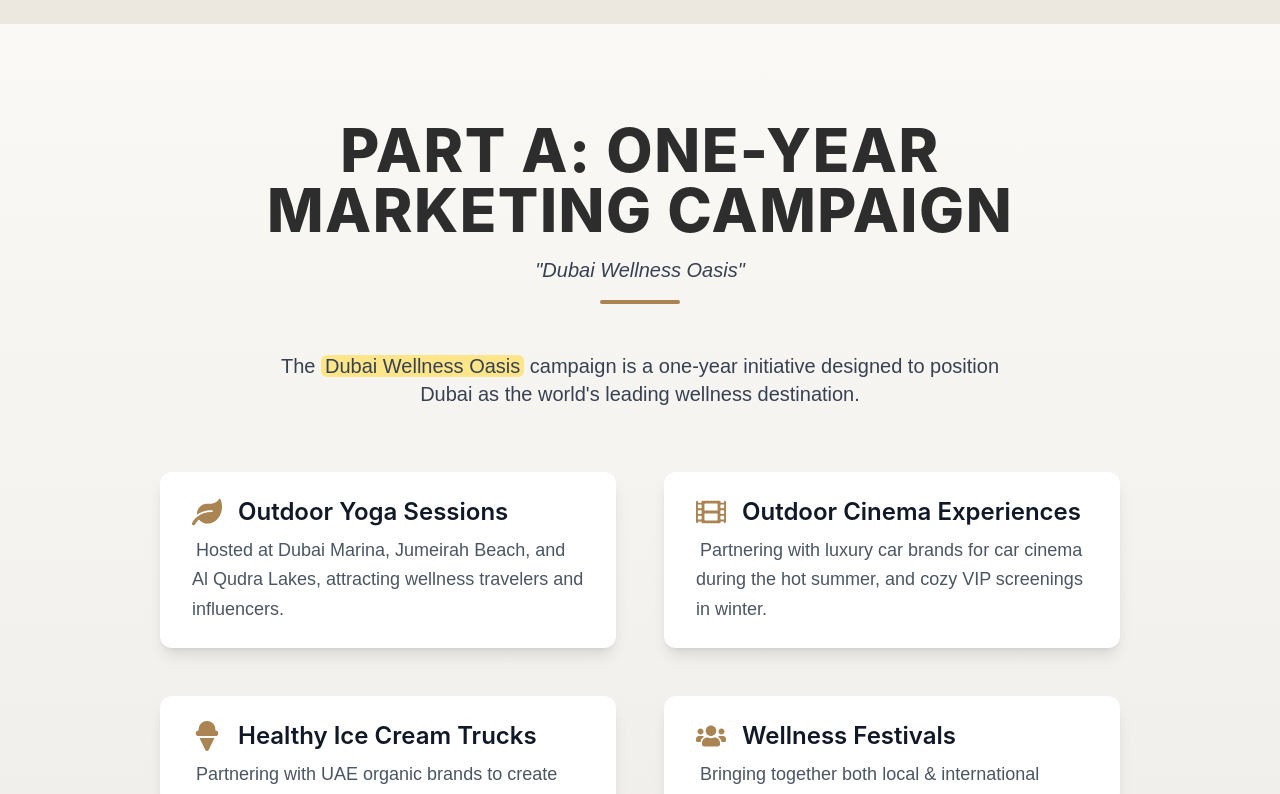
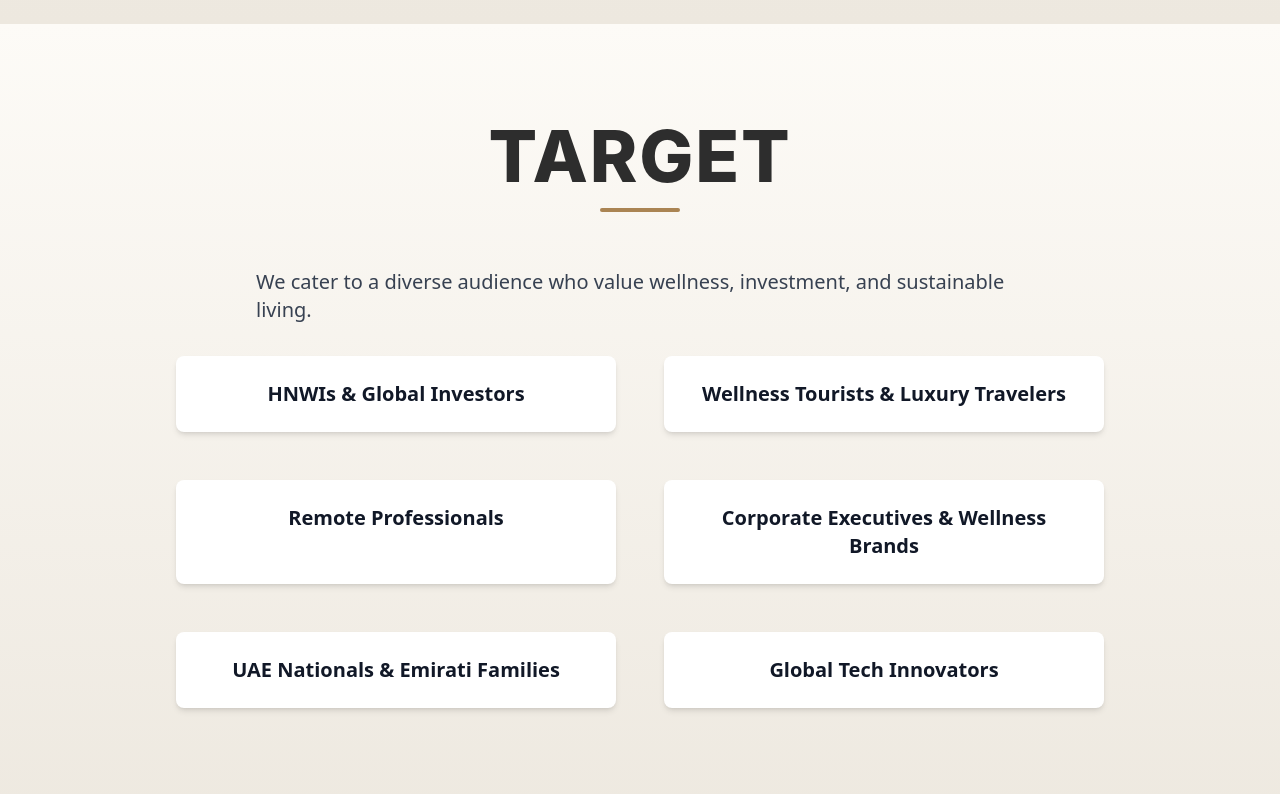
Before and after one commit to pixelpoint-co/bari-global, a React (Create React App) app in the folder dwo/: page / in a window 1280 px wide. Shown: the part 3220-4014 px from the top of the page. Built offline with nearby package versions, Linux system fonts and the light colour scheme.

Commit message:
add Target Page

```diff
--- a/dwo/src/App.js
+++ b/dwo/src/App.js
@@ -3,6 +3,7 @@ import Sidebar from "./components/Sidebar";
 import TopPage from "./components/TopPage";
 import ContentsPage from "./components/ContentsPage";
 import VisionPage from "./components/VisionPage";
+import TargetPage from "./components/TargetPage";
 import PartA from "./components/PartA";
 import PartB from "./components/PartB";
 import Integration from "./components/Integration";
@@ -30,6 +31,7 @@ function App() {
 
       {/* MAIN SECTIONS WITH NAVIGABLE IDs */}
       <div id="vision"><VisionPage /></div>
+      <div id="target"><TargetPage /></div>
       <div id="part-a"><PartA /></div>
       <div id="part-b"><PartB /></div>
       <div id="integration"><Integration /></div>
--- a/dwo/src/components/Integration.js
+++ b/dwo/src/components/Integration.js
@@ -10,7 +10,7 @@ const Integration = () => {
       {/* Title Section */}
       <motion.div ref={titleRef} initial="hidden" animate={titleAnimation} variants={fadeIn} className="mb-12 text-center">
         <h1 className="text-5xl md:text-6xl font-extrabold tracking-wide uppercase text-[#2D2D2D] font-inter">
-          Workforce & Family Benefits
+          Benefits
         </h1>
         <div className="w-20 h-1 bg-[#AA8453] mx-auto mt-4 rounded-full"></div>
       </motion.div>
@@ -22,9 +22,6 @@ const Integration = () => {
         <div className="flex flex-col justify-center">
 
           {/* Workforce Wellness Benefits */}
-          <p className="text-lg md:text-xl text-gray-700 leading-relaxed font-worksans mb-6">
-            <span className="bg-[#FDE68A] px-2 rounded-md">Workforce Wellness Benefits</span> are designed to enhance employee well-being, career growth, and community engagement.
-          </p>
 
           <ul className="list-disc pl-6 text-gray-600 text-md md:text-lg">
             <li><span className="font-semibold">Free annual health check-ups:</span> Basic healthcare packages with wellness consultations for preventive care.</li>
@@ -35,9 +32,7 @@ const Integration = () => {
           <hr className="my-8 border-[#AA8453]" />
 
           {/* Elderly & Family Care */}
-          <p className="text-lg md:text-xl text-gray-700 leading-relaxed font-worksans mb-6">
-            <span className="bg-[#FDE68A] px-2 rounded-md">Elderly & Family Care</span> ensures comprehensive healthcare and childcare solutions, promoting family well-being.
-          </p>
+
 
           <ul className="list-disc pl-6 text-gray-600 text-md md:text-lg">
             <li><span className="font-semibold">Comprehensive healthcare for UAE nationals:</span> Regular check-ups, preventive screenings, and specialized wellness services.</li>
--- /dev/null
+++ b/dwo/src/components/TargetPage.js
@@ -0,0 +1,71 @@
+import React from "react";
+import { useSectionInView, fadeIn, motion } from "../hooks/useSectionInView";
+
+const TargetPage = () => {
+  const { ref: visionRef, animation: visionAnimation } = useSectionInView();
+  const { ref: imageRef, animation: imageAnimation } = useSectionInView();
+  const { ref: keyPointsRef, animation: keyPointsAnimation } = useSectionInView();
+  const { ref: conclusionRef, animation: conclusionAnimation } = useSectionInView();
+
+  const keyPoints = [
+    {
+      number: "1",
+      title: "Wellness",
+      descList: [
+        "Health Check-ups & Preventive Care",
+        "Yoga, Meditation & Pilates Studios",
+        "Personalized Fitness & Workout Programs",
+      ]
+    },
+    {
+      number: "2",
+      title: "Holistic Living",
+      descList: [
+        "Holistic Treatments & Alternative Therapies",
+        "Mental Health Support & Counseling",
+        "IV Drips & Wellness Boosters",
+      ],
+    }
+  ];
+
+  return (
+    <div className="relative w-full min-h-screen flex flex-col items-center justify-center bg-gradient-to-b from-[#FDFBF7] to-[#EDE8DF] text-gray-900 px-8 md:px-20 lg:px-40 py-24">
+
+      {/* Title Section */}
+      <motion.div ref={visionRef} initial="hidden" animate={visionAnimation} variants={fadeIn} className="mb-12">
+        <h1 className="text-6xl md:text-7xl font-extrabold tracking-wide uppercase text-[#2D2D2D] font-inter">
+          Target
+        </h1>
+        <div className="w-20 h-1 bg-[#AA8453] mx-auto mt-4 rounded-full"></div>
+      </motion.div>
+
+      {/* Image Section */}
+      <motion.div ref={imageRef} initial="hidden" animate={imageAnimation} variants={fadeIn} className="w-full max-w-5xl px-4 mb-12">
+        <p className="text-lg md:text-xl text-gray-700 mt-2 max-w-3xl mx-auto  ">We cater to a diverse audience who value wellness, investment, and sustainable living.</p>
+        <div className="grid grid-cols-1 md:grid-cols-2 gap-12 mt-8">
+          <div className="p-6 bg-white shadow-md rounded-lg">
+            <h3 className="text-xl font-semibold text-center">HNWIs & Global Investors</h3>
+          </div>
+          <div className="p-6 bg-white shadow-md rounded-lg">
+            <h3 className="text-xl font-semibold text-center">Wellness Tourists & Luxury Travelers</h3>
+          </div>
+          <div className="p-6 bg-white shadow-md rounded-lg">
+            <h3 className="text-xl font-semibold text-center">Remote Professionals</h3>
+          </div>
+          <div className="p-6 bg-white shadow-md rounded-lg">
+            <h3 className="text-xl font-semibold text-center">Corporate Executives & Wellness Brands</h3>
+          </div>
+          <div className="p-6 bg-white shadow-md rounded-lg">
+            <h3 className="text-xl font-semibold text-center">UAE Nationals & Emirati Families</h3>
+          </div>
+          <div className="p-6 bg-white shadow-md rounded-lg">
+            <h3 className="text-xl font-semibold text-center">Global Tech Innovators</h3>
+          </div>
+        </div>
+
+      </motion.div>
+    </div>
+  );
+};
+
+export default TargetPage;
```
Also changed, not shown: dwo/src/components/ContentsPage.js (line endings or trailing spaces).
